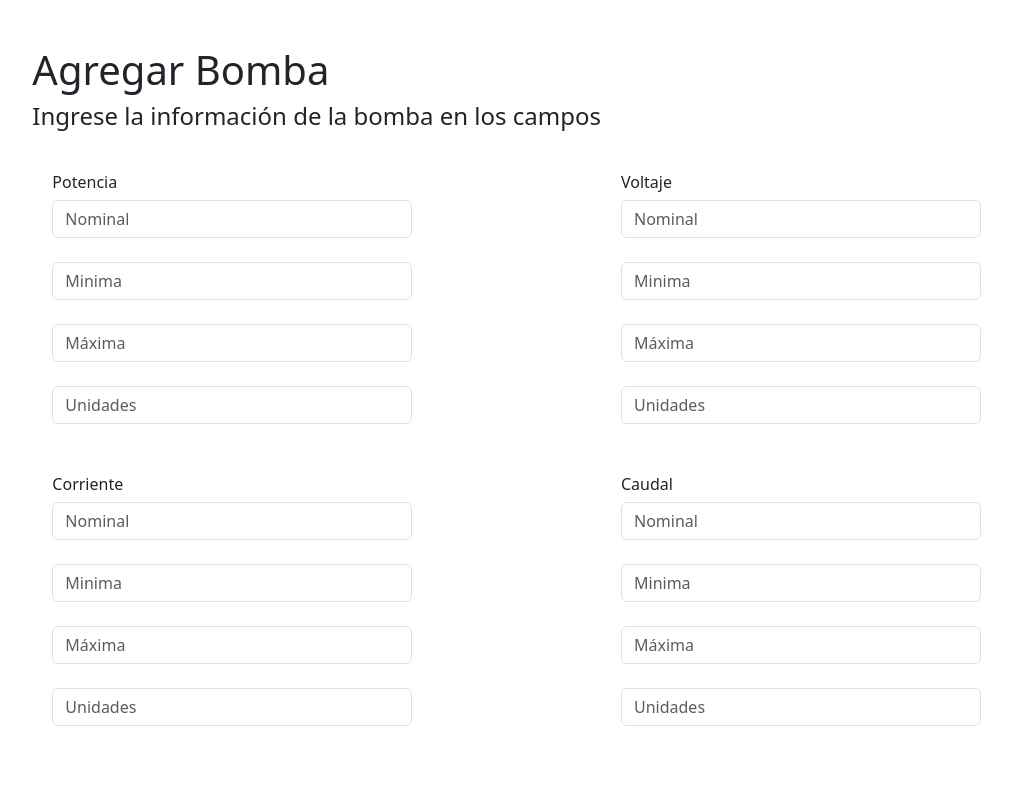
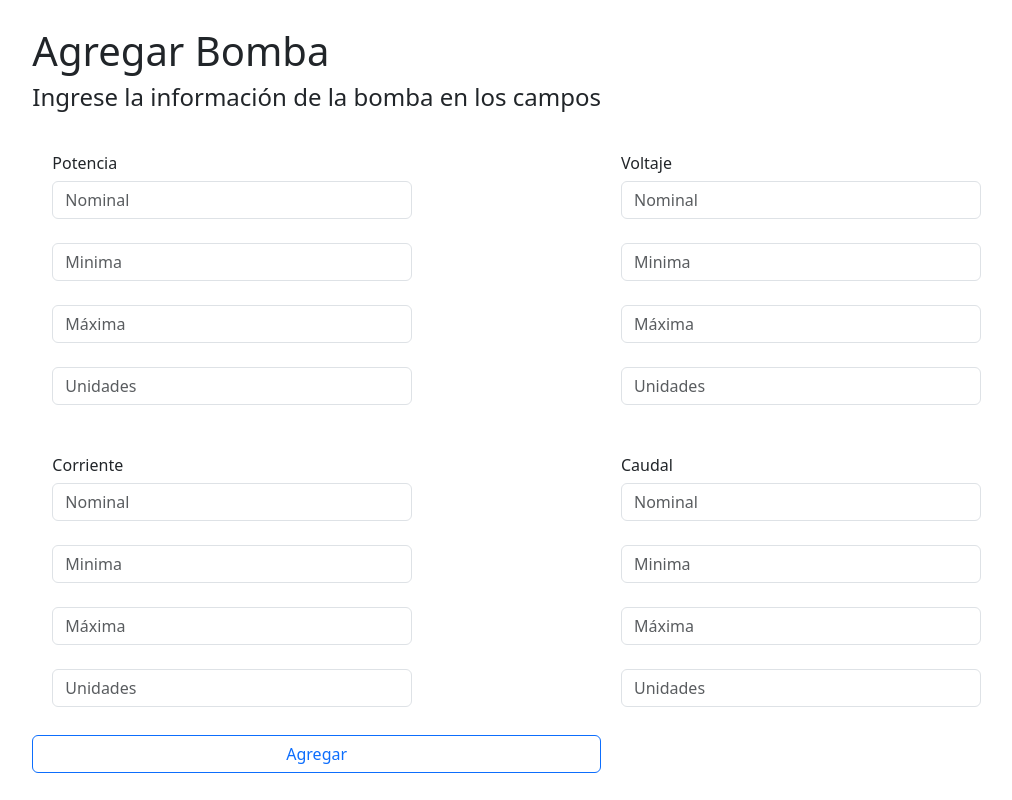
Before and after one commit to FerFabianReyes/proyectoPrograWeb, a Vue app: page /agregarBomba in a window 1280 px wide. Shown: the whole page, without its empty margins (39-1051 px from the left). Built offline with nearby package versions, Linux system fonts and the light colour scheme.

Commit message:
agregué un botón

```diff
--- a/src/components/agregarBomba.vue
+++ b/src/components/agregarBomba.vue
@@ -66,6 +66,8 @@
             aria-describedby="basic-addon1">
     </div>
 
+    <button type="button" class="btn btn-outline-primary">Agregar</button>
+
 </template>
 
 <style>
```
